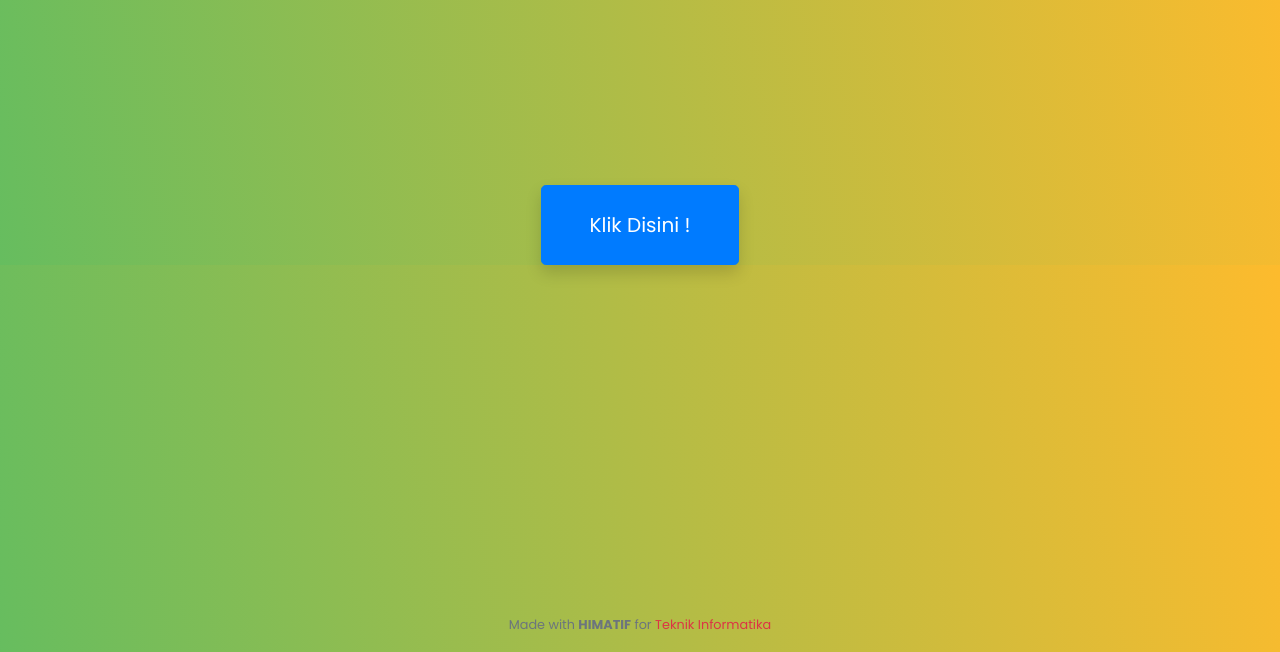
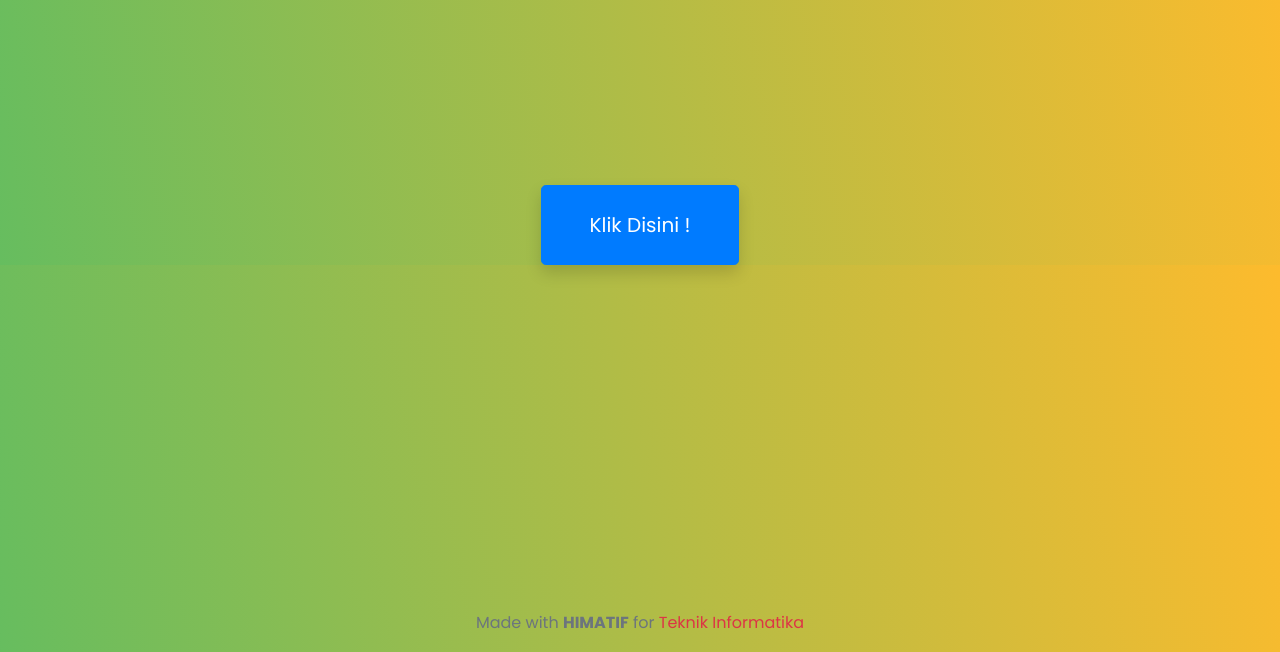
Before and after one commit to ardenaAfif/semangatUAS, a plain HTML site: page index.html in a window 1280 px wide. Shown: the part 148-800 px from the top of the page. Drawn offline with nearby package versions, Linux system fonts and the light colour scheme; some packages are replaced by stand-ins of ours; a script that the page names is missing; some icons are missing.

Commit message:
tambah ukuran font jadi 20px  di elemen footer 'style.css'

```diff
--- a/style.css
+++ b/style.css
@@ -13,3 +13,7 @@ body {
 .judul img {
     height: 55px;
 }
+
+footer {
+    font-size: 20px;
+}
```
